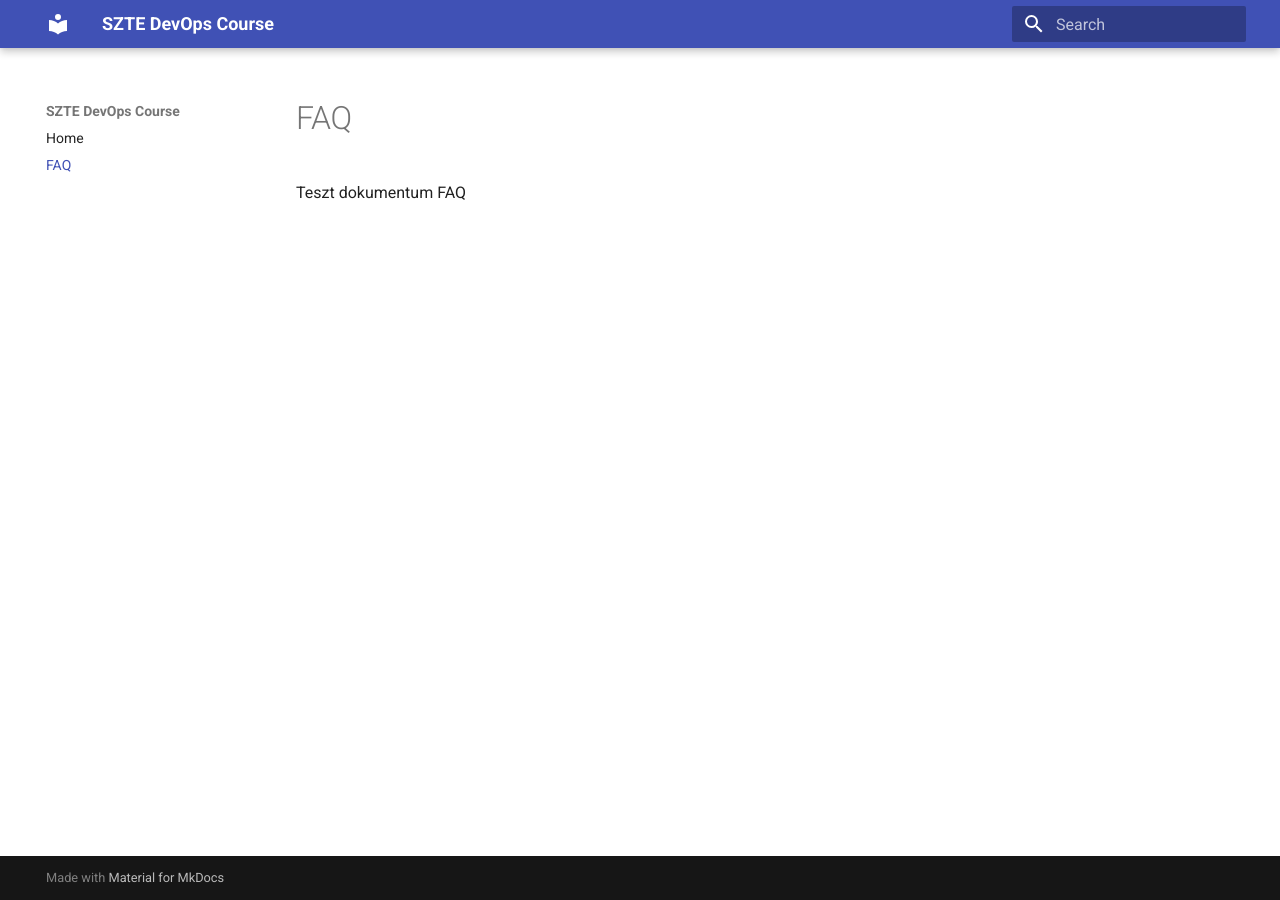
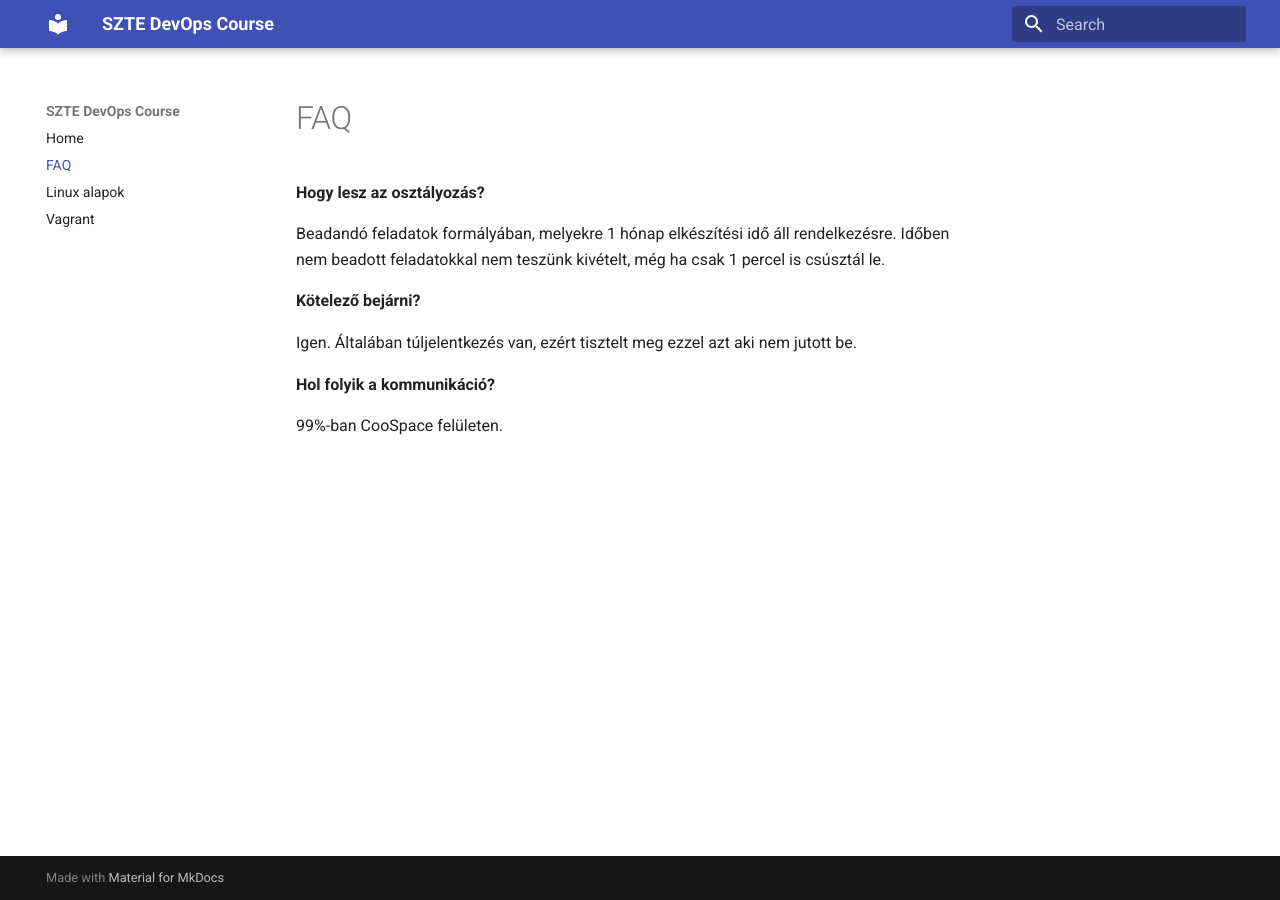
Before and after one commit to Zsomx/devops-course-szte, an MkDocs documentation site: the page built from docs/faq.md, in a window 1280 px wide. Built offline with MkDocs 1.6.1 and Material for MkDocs 9.7.7, drawn with Linux system fonts in a browser that asks for light colours.

Commit message:
vagrant & linux to mkdocs + basic faq

```diff
--- a/docs/faq.md
+++ b/docs/faq.md
@@ -1,3 +1,13 @@
 # FAQ
 
-Teszt dokumentum FAQ
+**Hogy lesz az osztályozás?**
+
+Beadandó feladatok formályában, melyekre 1 hónap elkészítési idő áll rendelkezésre. Időben nem beadott feladatokkal nem teszünk kivételt, még ha csak 1 percel is csúsztál le.
+
+**Kötelező bejárni?**
+
+Igen. Általában túljelentkezés van, ezért tisztelt meg ezzel azt aki nem jutott be.
+
+**Hol folyik a kommunikáció?**
+
+99%-ban CooSpace felületen.
--- a/mkdocs.yml
+++ b/mkdocs.yml
@@ -2,6 +2,8 @@ site_name: SZTE DevOps Course
 nav:
   - Home: index.md
   - FAQ: faq.md
+  - Linux alapok: linux.md
+  - Vagrant: vagrant.md
 extra:
   collapse_toc: true
 markdown_extensions:
```
Also changed, not shown: docs/index.md (+4 -2 lines), docs/linux.md (added, +35 -0 lines), docs/vagrant.md (renamed from vagrant/lecture-notes.md, +6 -1 lines), linux/lecture-notes.md (deleted, +0 -21 lines), linux/prereqs.md (deleted, +0 -5 lines).
